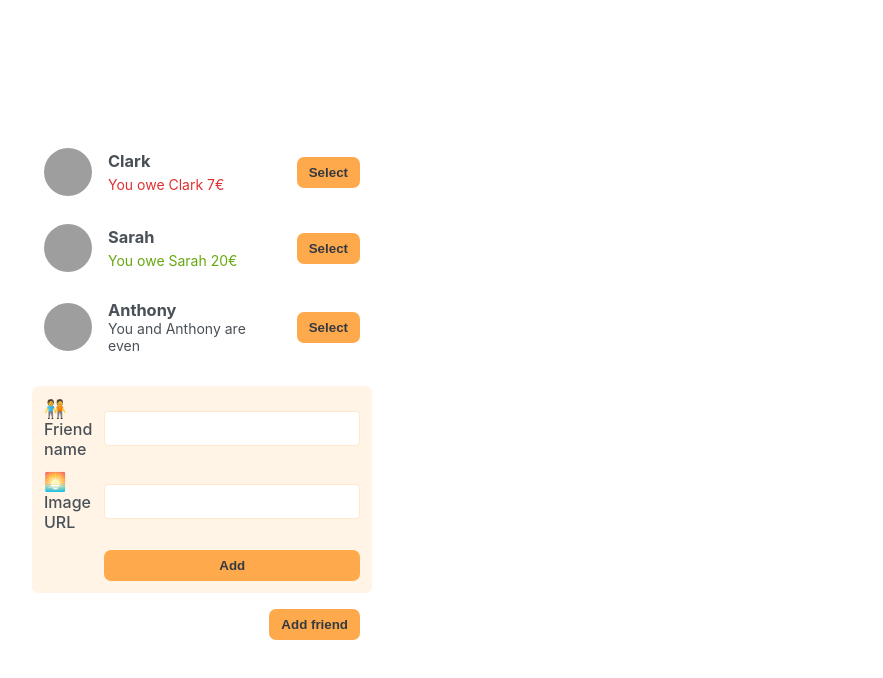
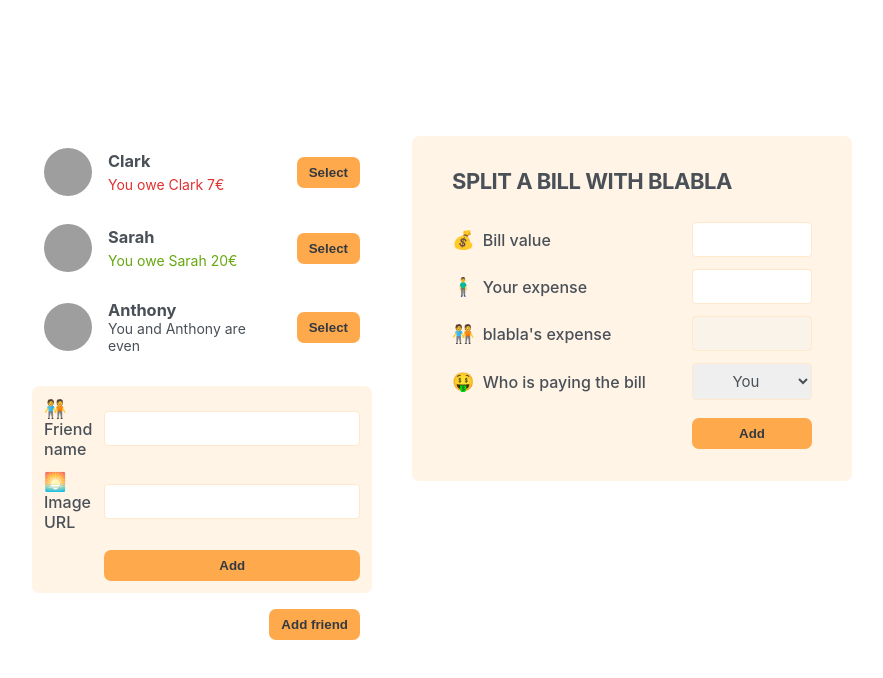
Before and after one commit to dimnov/eat-and-split, a React (Vite) app: page / in a window 1280 px wide. Shown: the top 678 px of the page, without its empty margins (198-1081 px from the left). Built offline with nearby package versions, Linux system fonts and the light colour scheme; grey boxes are pictures that could not be loaded; the HTML template or start-up script is replaced by a standard one.

Commit message:
Add the split bill component

```diff
--- a/src/App.jsx
+++ b/src/App.jsx
@@ -1,3 +1,4 @@
+import FormSplitBill from "./FormSplitBill.jsx";
 import Button from "./components/Button.jsx";
 import FormAddFriend from "./components/FormAddFriend.jsx";
 import FriendsList from "./components/FriendsList.jsx";
@@ -31,6 +32,8 @@
     <FormAddFriend />
     <Button>Add friend</Button>
    </div>
+
+   <FormSplitBill />
   </div>
  );
 }
--- /dev/null
+++ b/src/FormSplitBill.jsx
@@ -0,0 +1,28 @@
+import Button from "./components/Button.jsx";
+
+function FormSplitBill() {
+ return (
+  <form className="form-split-bill">
+   <h2>Split a bill with blabla</h2>
+
+   <label>💰 Bill value</label>
+   <input type="text" />
+
+   <label>🧍‍♂️ Your expense</label>
+   <input type="text" />
+
+   <label>🧑‍🤝‍🧑 blabla's expense</label>
+   <input type="text" disabled />
+
+   <label>🤑 Who is paying the bill</label>
+   <select>
+    <option value="user">You</option>
+    <option value="friend">blabla</option>
+   </select>
+
+   <Button>Add</Button>
+  </form>
+ );
+}
+
+export default FormSplitBill;
```
